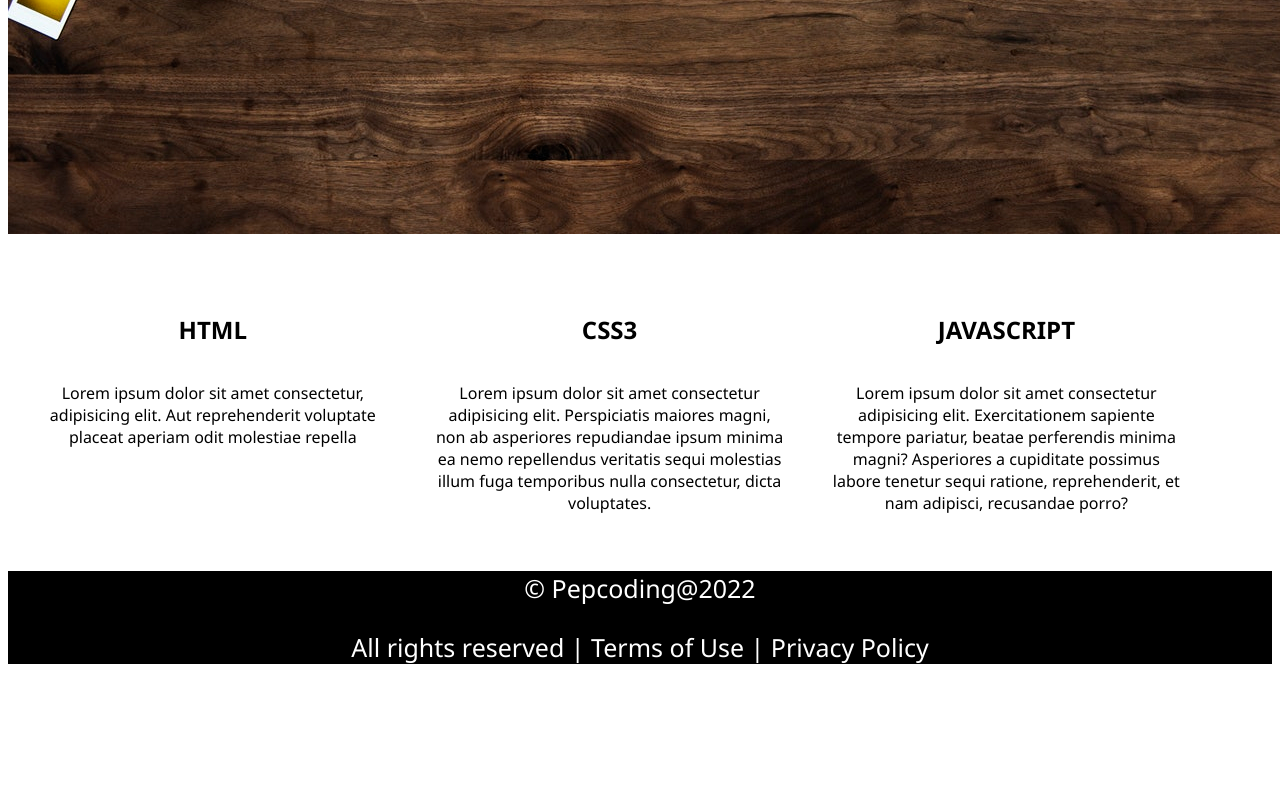
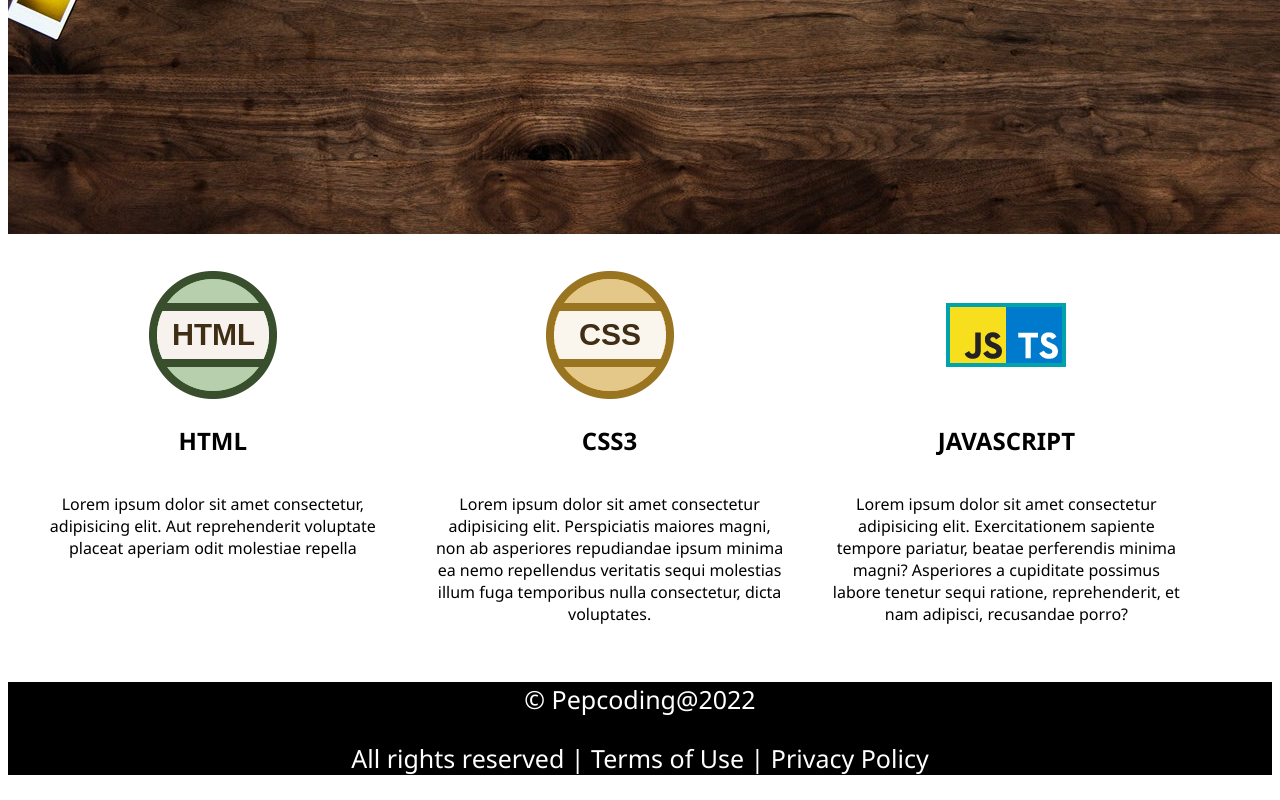
Before and after one commit to Akul456/learning-website, a plain HTML site: page index.html in a window 1280 px wide. Shown: the part 679-1479 px from the top of the page. Before the commit the page ends 1368 px from the top, so only its background shows below. Drawn offline with Linux system fonts and the light colour scheme.

Commit message:
Update index.html

```diff
--- a/index.html
+++ b/index.html
@@ -41,20 +41,20 @@
     <div class="skills" id="scroll">
 
         <div id="scroll1">
-            <img src="images/html.png" alt="">
+            <img src="html.png" alt="">
             <h2>HTML</h2>
             <p>Lorem ipsum dolor sit amet consectetur, adipisicing elit. Aut reprehenderit voluptate placeat aperiam
                 odit molestiae repella</p>
         </div>
         <div id="scroll2">
-            <img src="images/css.png" alt="">
+            <img src="css.png" alt="">
             <h2>CSS3</h2>
             <p>Lorem ipsum dolor sit amet consectetur adipisicing elit. Perspiciatis maiores magni, non ab asperiores
                 repudiandae ipsum minima ea nemo repellendus veritatis sequi molestias illum fuga temporibus nulla
                 consectetur, dicta voluptates.</p>
         </div>
         <div id="scroll3">
-            <img src="images/js.png" alt="">
+            <img src="js.png" alt="">
             <h2>JAVASCRIPT</h2>
             <p>Lorem ipsum dolor sit amet consectetur adipisicing elit. Exercitationem sapiente tempore pariatur, beatae
                 perferendis minima magni? Asperiores a cupiditate possimus labore tenetur sequi ratione, reprehenderit,
```
